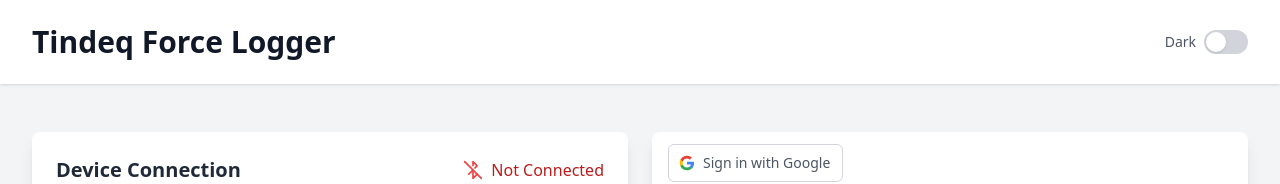
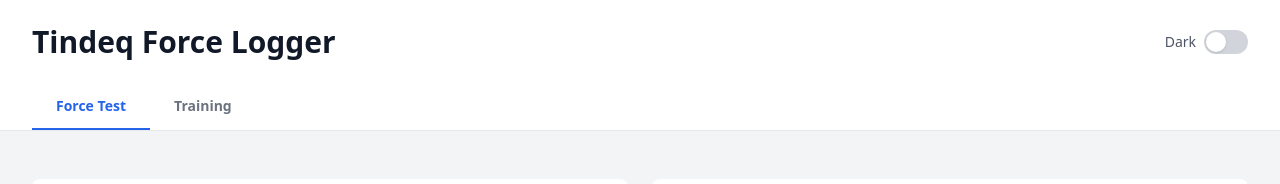
Before and after one commit to DerekLieww/Force-Recorder, a React (Vite) app: page / in a window 1280 px wide. Shown: the top 184 px of the page. Built offline with nearby package versions, Linux system fonts and the light colour scheme; no server answers.

Commit message:
feat: add Force Test / Training tab bar to App

```diff
--- a/src/App.tsx
+++ b/src/App.tsx
@@ -1,3 +1,4 @@
+import { useState } from 'react';
 import { GoogleOAuthProvider } from '@react-oauth/google';
 import { BluetoothControl } from './components/BluetoothControl';
 import { ForceDisplay } from './components/ForceDisplay';
@@ -6,9 +7,11 @@
 import { ForceTest } from './components/ForceTest';
 import { HistoryChart } from './components/HistoryChart';
 import { DarkModeToggle } from './components/DarkModeToggle';
+import { TrainingTab } from './components/TrainingTab';
 
 function App() {
   const clientId = import.meta.env.VITE_GOOGLE_CLIENT_ID;
+  const [activeTab, setActiveTab] = useState<'test' | 'training'>('test');
 
   return (
     <GoogleOAuthProvider clientId={clientId}>
@@ -20,10 +23,31 @@
           </div>
         </header>
 
+        {/* Tab bar */}
+        <div className="bg-white dark:bg-gray-800 border-b border-gray-200 dark:border-gray-700">
+          <div className="max-w-7xl mx-auto px-4 sm:px-6 lg:px-8">
+            <nav className="flex gap-0">
+              {(['test', 'training'] as const).map((tab) => (
+                <button
+                  key={tab}
+                  onClick={() => setActiveTab(tab)}
+                  className={`px-6 py-3 text-sm font-semibold border-b-2 transition-colors focus:outline-none ${
+                    activeTab === tab
+                      ? 'border-blue-600 text-blue-600 dark:border-blue-400 dark:text-blue-400'
+                      : 'border-transparent text-gray-500 hover:text-gray-700 dark:text-gray-400 dark:hover:text-gray-200'
+                  }`}
+                >
+                  {tab === 'test' ? 'Force Test' : 'Training'}
+                </button>
+              ))}
+            </nav>
+          </div>
+        </div>
+
         <main className="max-w-7xl mx-auto py-6 sm:px-6 lg:px-8">
           <div className="px-4 py-6 sm:px-0">
+            {activeTab === 'test' ? (
               <div className="grid grid-cols-1 md:grid-cols-2 gap-6 items-start">
-              {/* Left Column */}
                 <div className="space-y-6">
                   <BluetoothControl />
                   <ForceDisplay />
@@ -34,8 +58,6 @@
                     </div>
                   </div>
                 </div>
-
-              {/* Right Column */}
                 <div className="bg-white dark:bg-gray-800 rounded-lg shadow-lg flex flex-col" style={{ minHeight: '520px' }}>
                   <div className="px-4 py-3 border-b border-gray-100 dark:border-gray-700 flex-shrink-0">
                     <GoogleAuth />
@@ -45,6 +67,9 @@
                   </div>
                 </div>
               </div>
+            ) : (
+              <TrainingTab />
+            )}
           </div>
         </main>
       </div>
--- /dev/null
+++ b/src/components/TrainingTab.tsx
@@ -0,0 +1,3 @@
+export function TrainingTab() {
+  return <div className="text-white p-8">Training tab coming soon</div>;
+}
```
Lines whose indentation alone changed are shown as unchanged.
